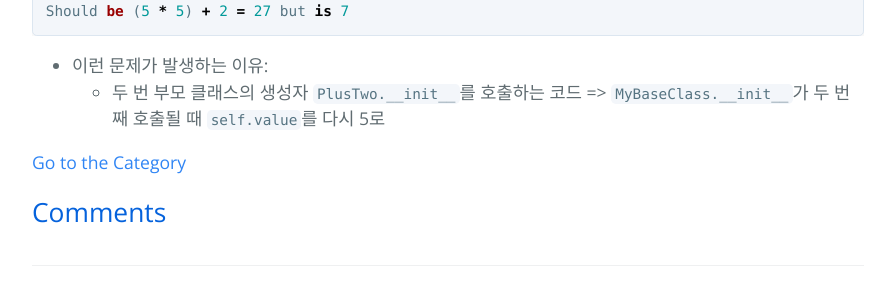
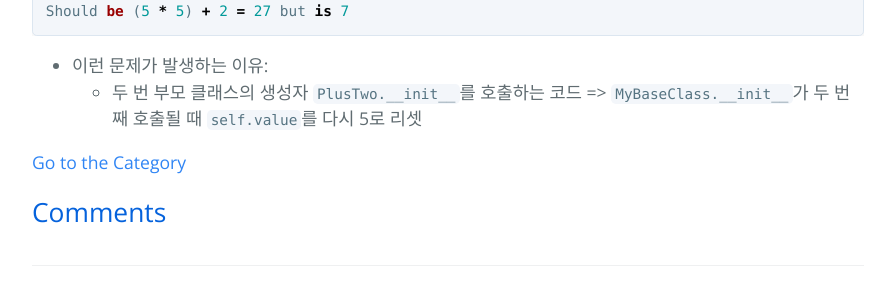
Before and after one commit to hcnoh/hcnoh.github.io, a Jekyll site: the page built from _posts/2018-10-06-effective-python-way25.md, in a window 1280 px wide and 900 px high, scrolled down 1902 px. Shown: the part 520-816 px from the top of the window, without its empty margins (192-1087 px from the left). Built offline with Jekyll 4.4.1, drawn with Linux system fonts in a browser that asks for light colours; comment, search, counter and statistics services are not loaded.

Commit message:
Update 2018-10-06-effective-python-way25.md

````diff
--- a/_posts/2018-10-06-effective-python-way25.md
+++ b/_posts/2018-10-06-effective-python-way25.md
@@ -106,4 +106,4 @@ Should be (5 * 5) + 2 = 27 but is 7
 ```
 
 - 이런 문제가 발생하는 이유:
-    - 두 번 부모 클래스의 생성자 `PlusTwo.__init__`를 호출하는 코드 => `MyBaseClass.__init__`가 두 번째 호출될 때 `self.value`를 다시 5로
+    - 두 번 부모 클래스의 생성자 `PlusTwo.__init__`를 호출하는 코드 => `MyBaseClass.__init__`가 두 번째 호출될 때 `self.value`를 다시 5로 리셋
````
